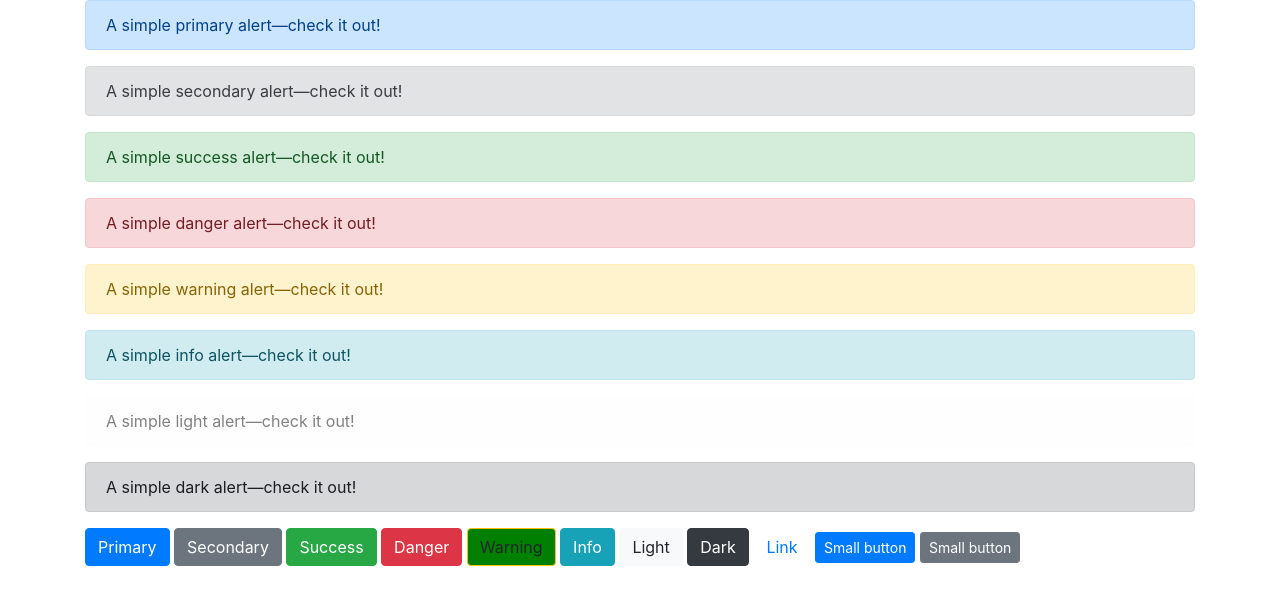
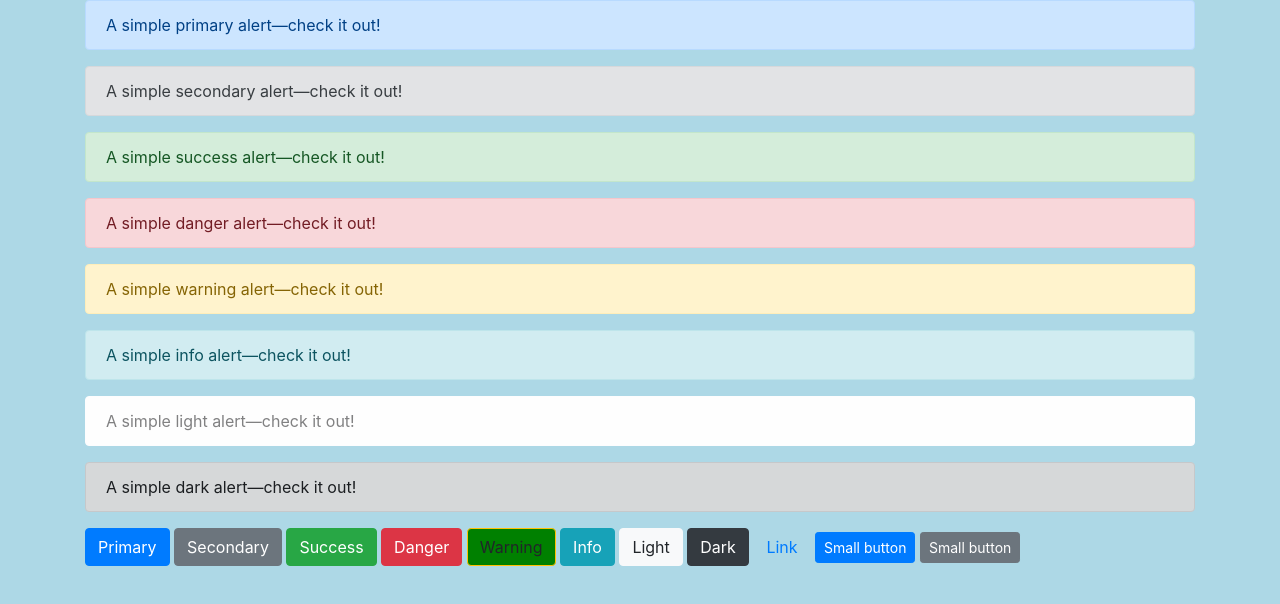
Before and after one commit to hot-sauce-akil/MY_REPO2, a plain HTML site: page bootstrap.html in a window 1280 px wide. Drawn offline with nearby package versions, Linux system fonts and the light colour scheme.

Commit message:
Gave bckground Image!

```diff
--- a/bootstrap.html
+++ b/bootstrap.html
@@ -12,7 +12,11 @@
  {
  background-color:black;
  }
- </style>
+ body
+ {
+   background-color: lightblue;
+ }
+
 </style>
 </head>
 <body>
```
